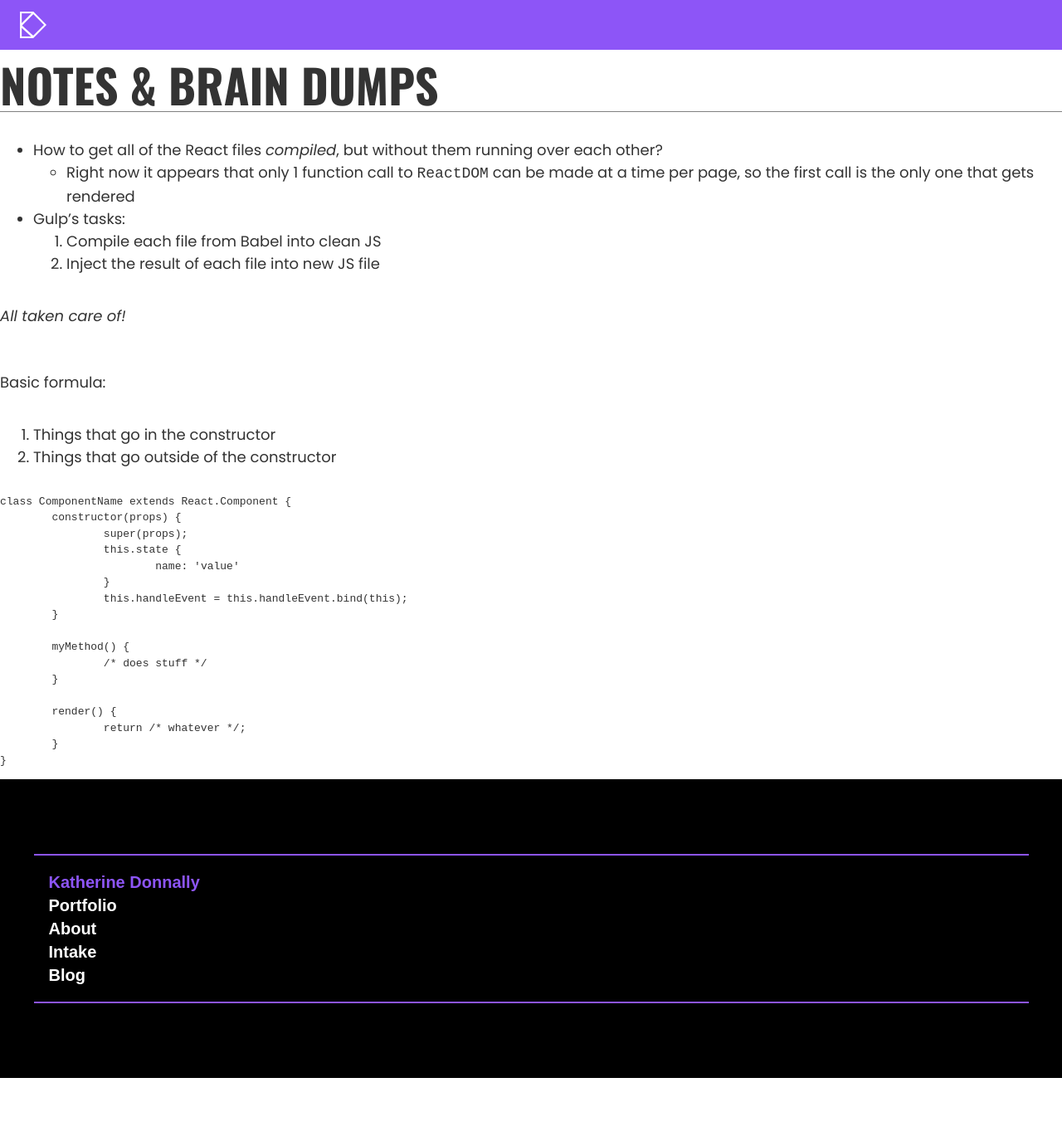
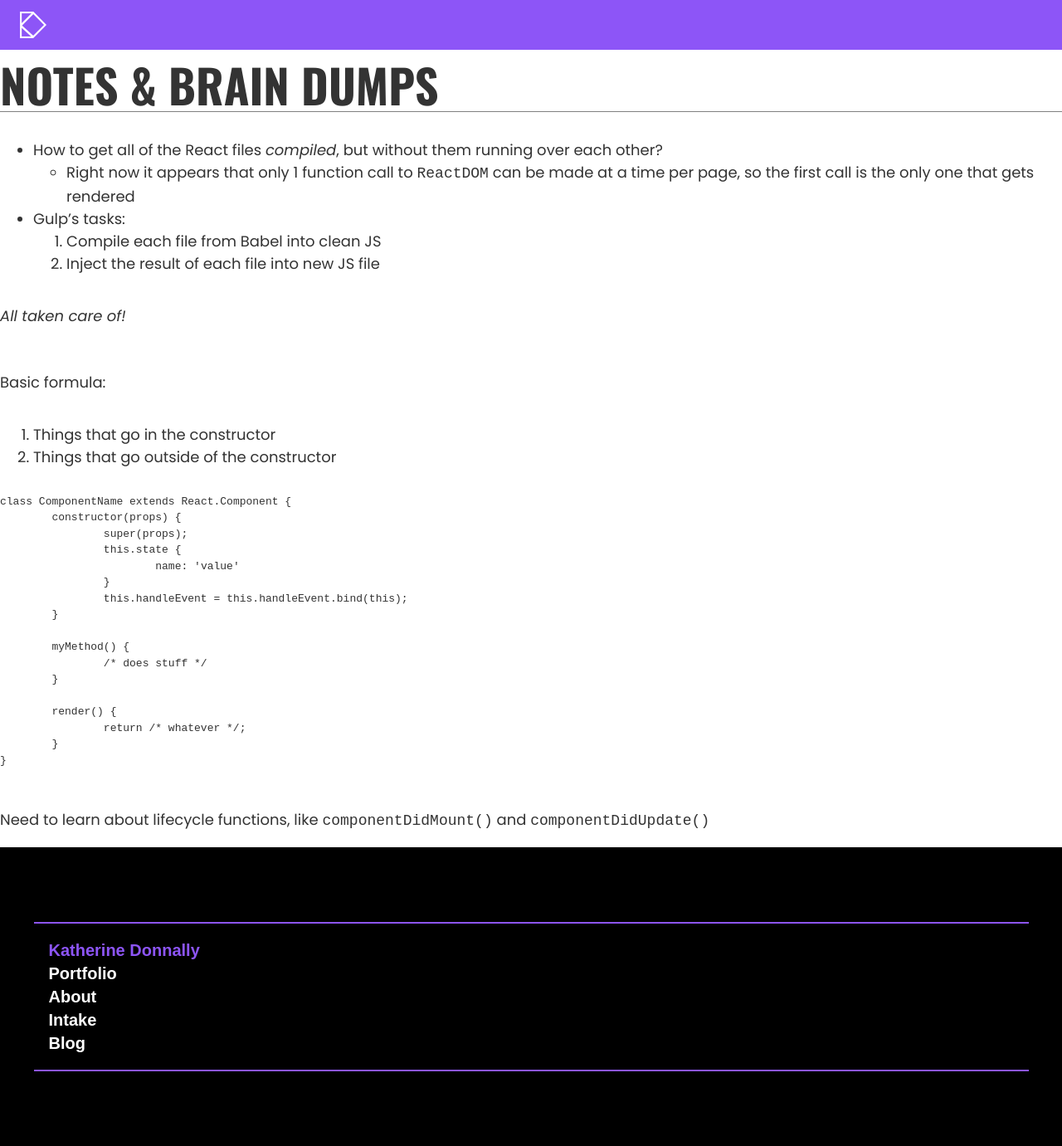
Before and after one commit to kbdonnally/learn-react-2, a Jekyll site: the page built from pages/notes.md, in a window 1280 px wide. Shown: the whole page at 83% size. Built offline with Jekyll 4.4.1, drawn with Linux system fonts in a browser that asks for light colours; some web fonts are replaced; before the commit the page ends 1299 px from its top, so only the background shows below that.

Commit message:
Add to notes

````diff
--- a/pages/notes.md
+++ b/pages/notes.md
@@ -41,3 +41,7 @@ class ComponentName extends React.Component {
 	}
 }
 ```
+
+***
+
+Need to learn about lifecycle functions, like `componentDidMount()` and `componentDidUpdate()`
````
